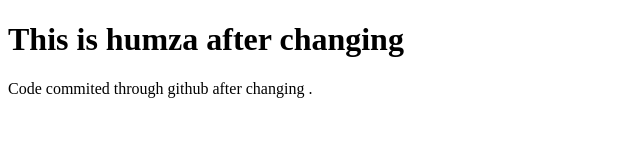
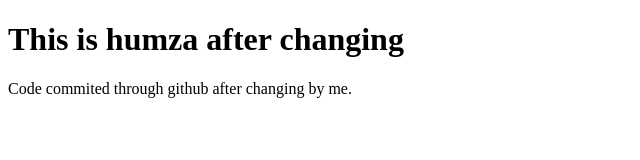
Before and after one commit to humza024/test-doc, a plain HTML site: page index.html in a window 1280 px wide. Shown: the full height of the page, 0-640 px from the left. Drawn offline with Linux system fonts and the light colour scheme.

Commit message:
Update index.html

```diff
--- a/index.html
+++ b/index.html
@@ -6,7 +6,7 @@
 <body>
 
 <h1>This is humza after changing </h1>
-<p>Code commited through github after changing .</p>
+<p>Code commited through github after changing by me.</p>
 
 </body>
 </html>
```
